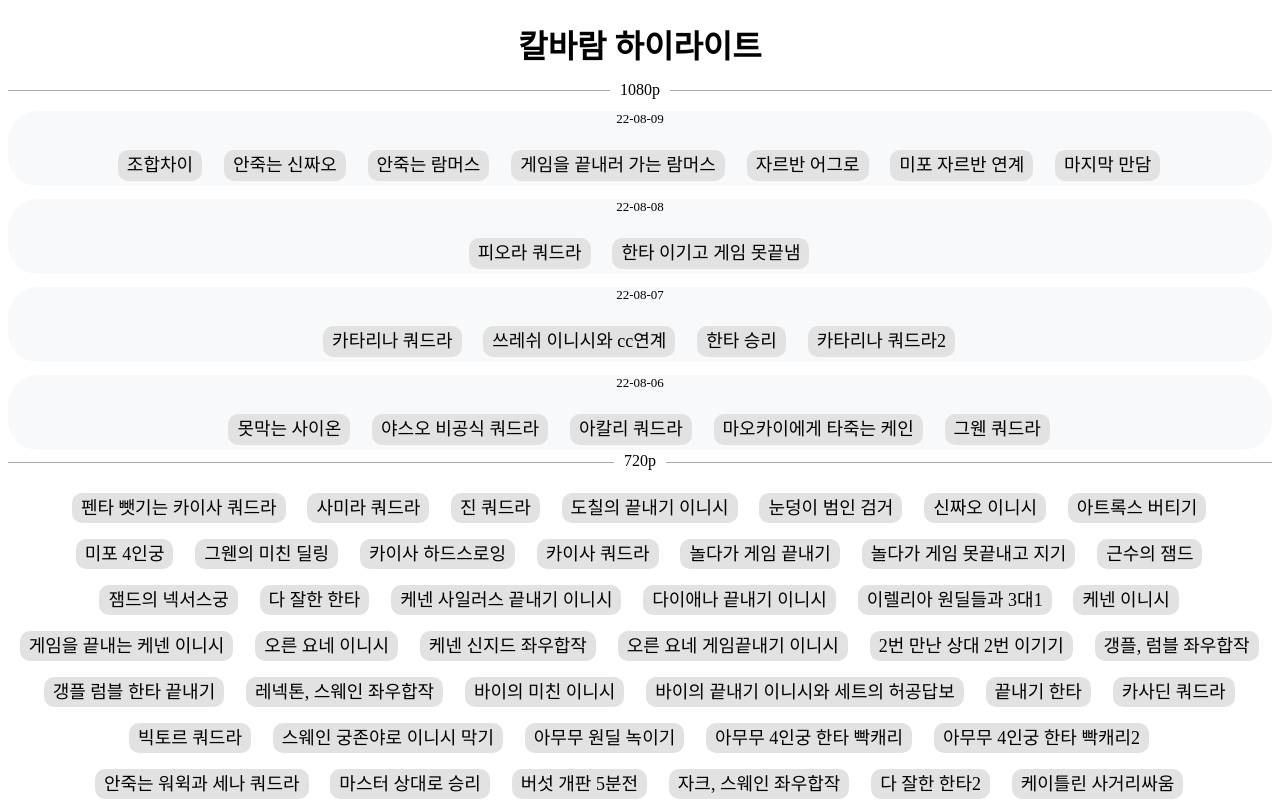
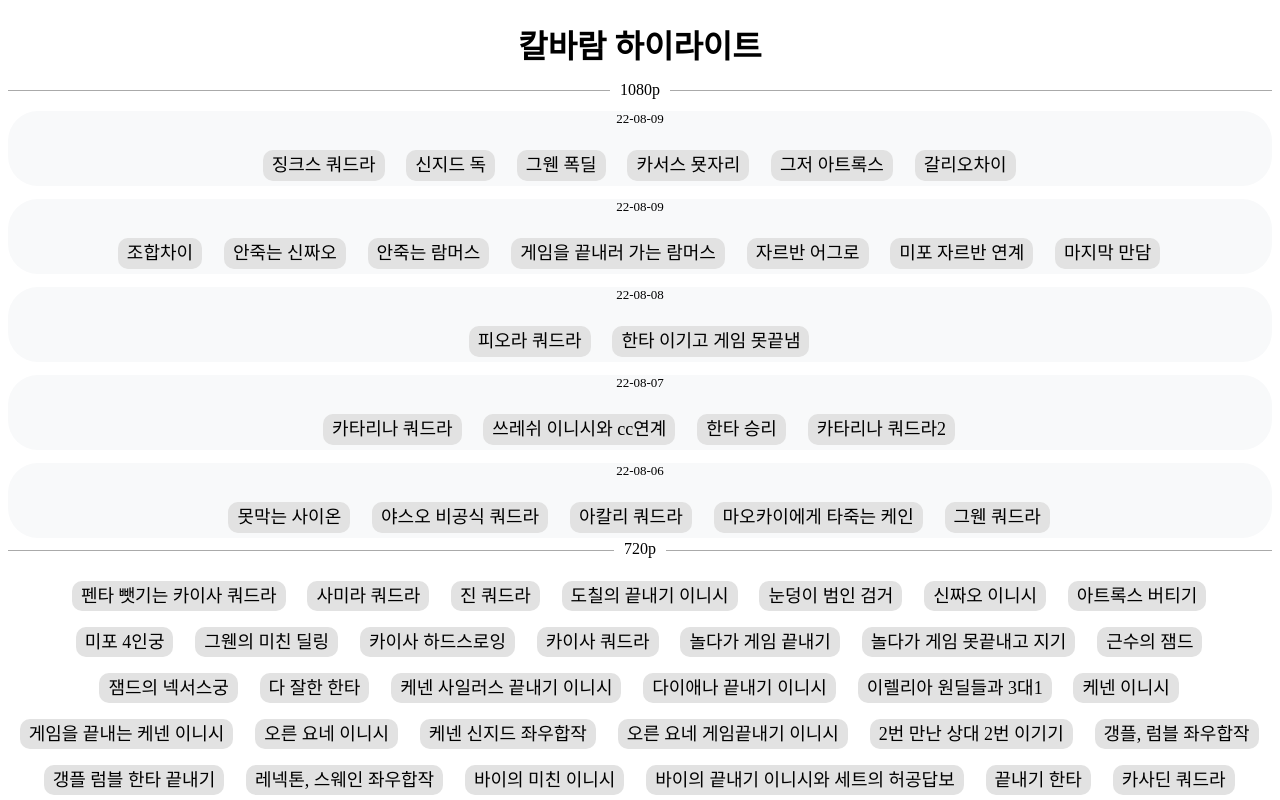
Before and after one commit to DANCIINGQUEEN/lolmadmovie, a React (Create React App) app: page / in a window 1280 px wide. Shown: the top 800 px of the page. Built offline with nearby package versions, Linux system fonts and the light colour scheme.

Commit message:
9th commit

```diff
--- a/src/VideoLink.js
+++ b/src/VideoLink.js
@@ -859,11 +859,51 @@ function VideoLink() {
         }
     }
 
+    const FHD220810= {
+        L1: {
+            title: "징크스 쿼드라",
+            link: "https://www.youtube.com/watch?v=Q6JqfPHye3k"
+        },
+        L2: {
+            title: "신지드 독",
+            link: "https://www.youtube.com/watch?v=AsjmtHLU3Io"
+        },
+        L3: {
+            title: "그웬 폭딜",
+            link: "https://www.youtube.com/watch?v=CXeAEp7QieM"
+        },
+        L4: {
+            title: "카서스 묫자리",
+            link: "https://www.youtube.com/watch?v=7dIHaFerqvY"
+        },
+        L5: {
+            title: "그저 아트록스",
+            link: "https://www.youtube.com/watch?v=eC1qv96uhNc"
+        },
+        L6: {
+            title: "갈리오차이",
+            link: "https://www.youtube.com/watch?v=IK_Zn3kLdBM"
+        }
+    }
+
 
 
     return (
         <div>
             <HorizonLine text={"1080p"}/>
+
+            {/*22-08-10*/}
+            <Container>
+                <P>22-08-09</P>
+                {
+                    Object.entries(FHD220810).map((list) => (
+                        <Li id={list[1].title}>
+                            <A href={list[1].link}>{list[1].title}</A>
+                        </Li>
+
+                    ))
+                }
+            </Container>
 
             {/*22-08-09*/}
             <Container>
```
